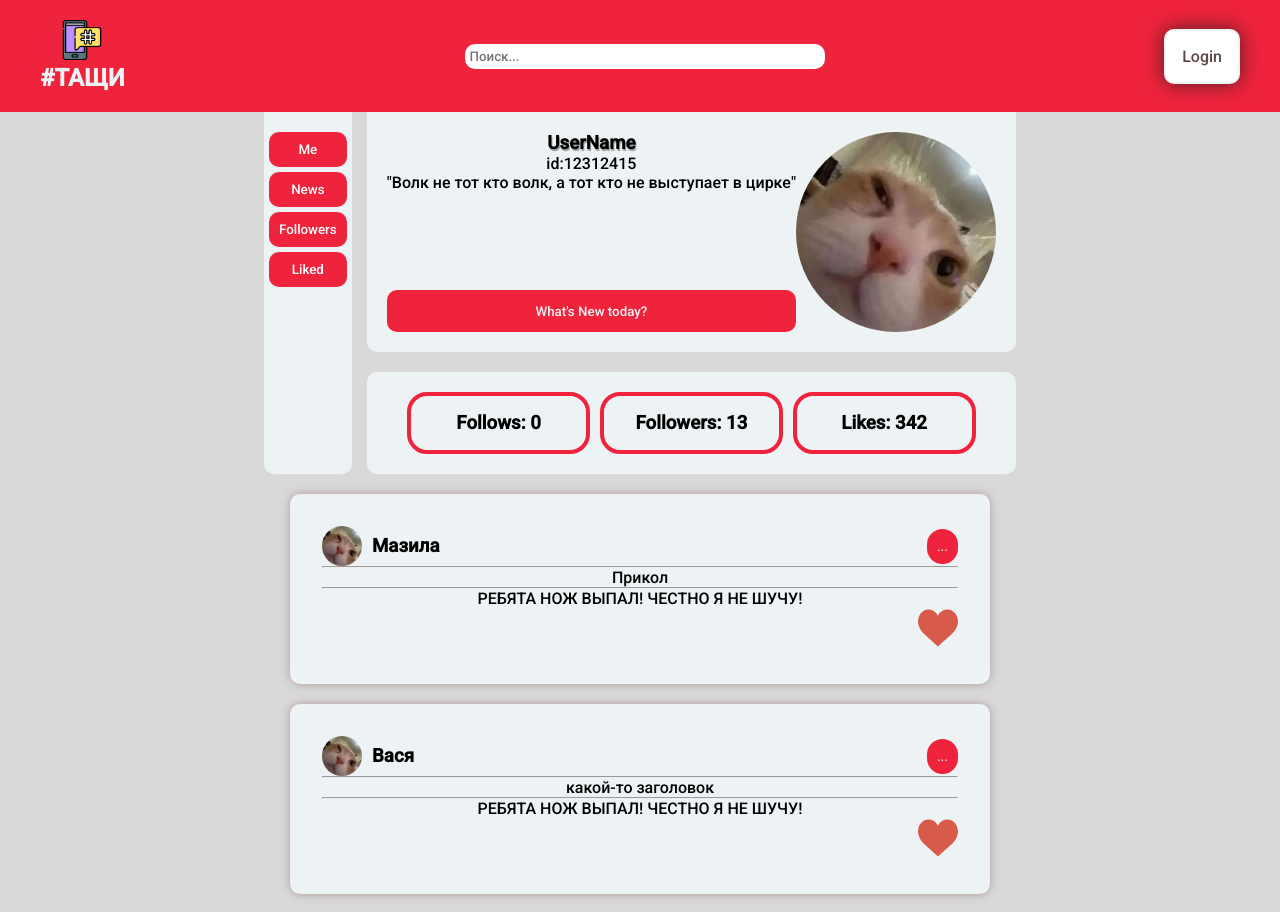
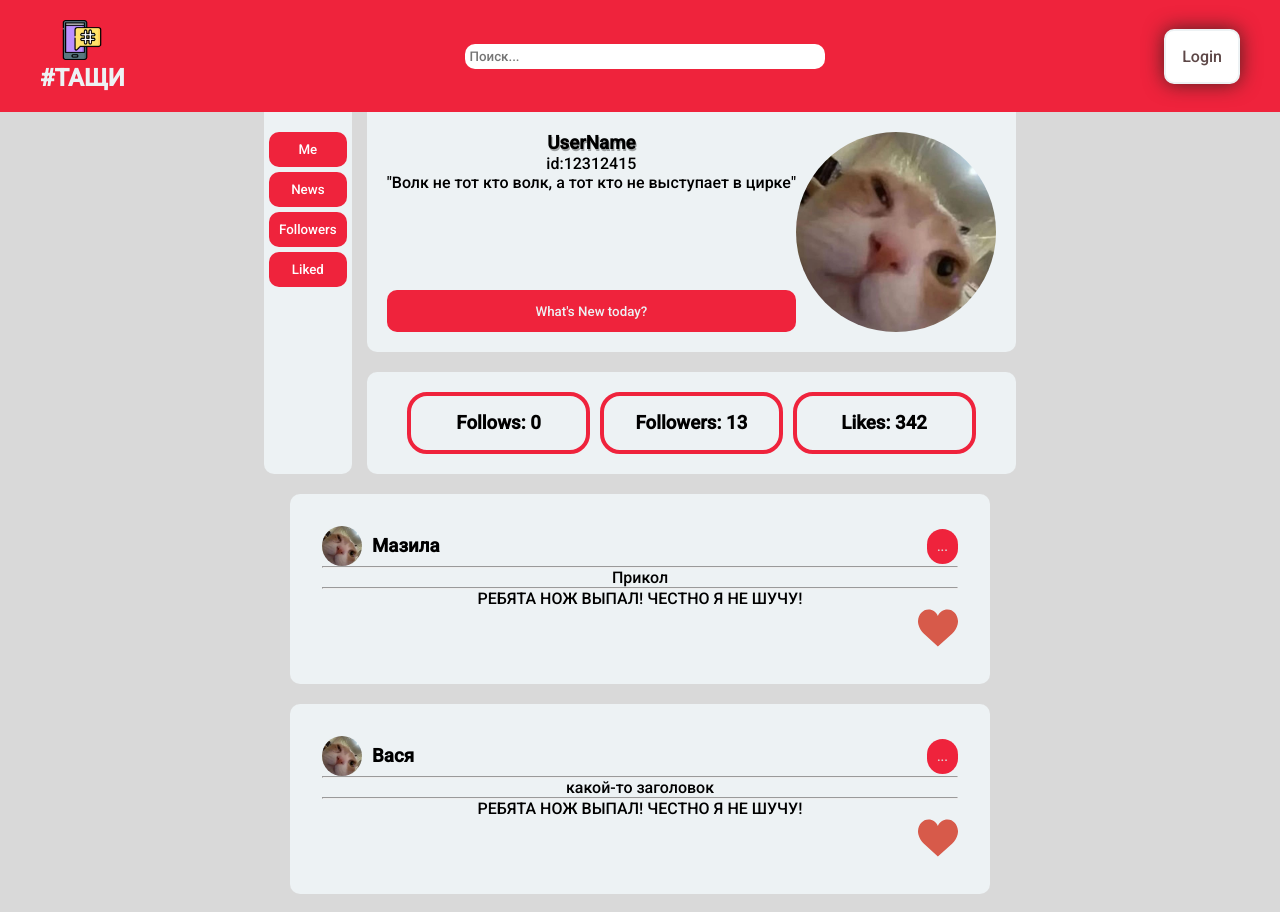
Before and after one commit to Tokiyashi/news-app, a React (Create React App) app: page / in a window 1280 px wide. Built offline with nearby package versions, Linux system fonts and the light colour scheme.

Commit message:
deleted box-shadow

```diff
--- a/src/Components/Post/Post.module.css
+++ b/src/Components/Post/Post.module.css
@@ -7,7 +7,6 @@
     margin-top: 20px;
     width: 70%;
     max-width: 700px;
-    box-shadow: 0 0 10px #af9999;
 }
 .post__info{
     width: 100%;
--- a/src/Components/UI/UserProfile/UserProfile.module.css
+++ b/src/Components/UI/UserProfile/UserProfile.module.css
@@ -8,7 +8,7 @@
 
 }
 .wrapper{
-display: flex;
+    display: flex;
 }
 
 .leftBlock__button{
```
